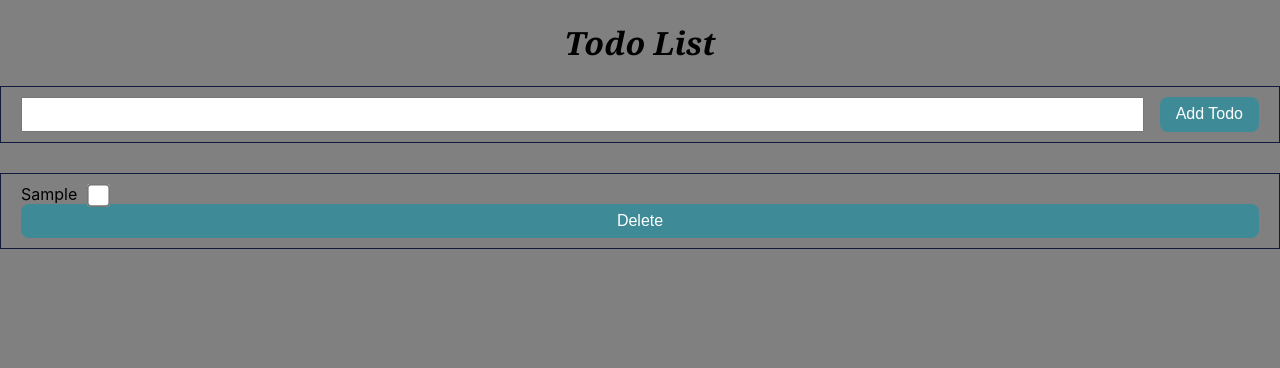
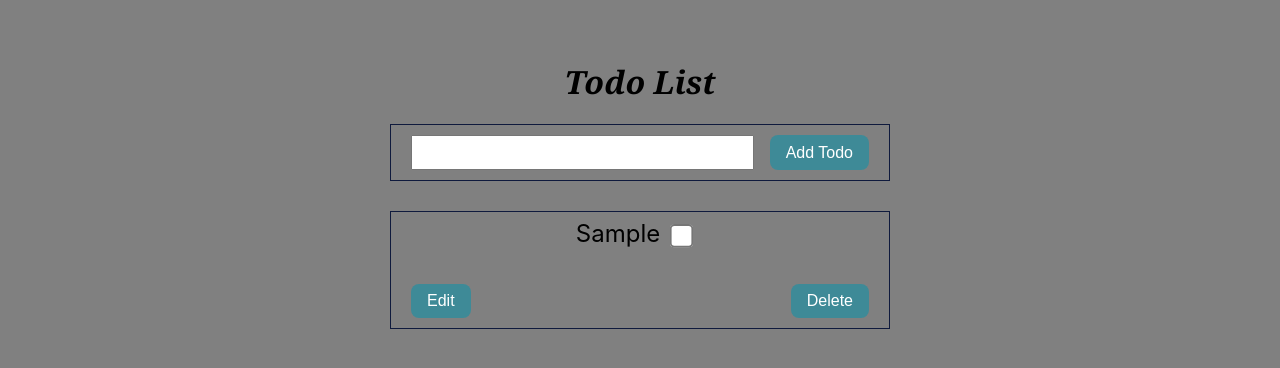
Before and after one commit to VISHALSHARMAVS/todo-react, a React (Create React App) app: page / in a window 1280 px wide. Both pictures are taken after typing "Sample" into the empty fields and a click on the button "Add Todo". Shown: the top 368 px of the page. Built offline with nearby package versions, Linux system fonts and the light colour scheme; the HTML template or start-up script is replaced by a standard one.

Commit message:
Edit a added Todo task and submit it

```diff
--- a/src/App.js
+++ b/src/App.js
@@ -2,7 +2,7 @@
 import "./App.css";
 const App = () => {
   const [todos, setTodos] = useState([]);
-
+  const [todoEditing, setTodoEditing] = useState(null);
   // Add the handlesubmit code here
   function handlesubmit(event) {
     event.preventDefault();
@@ -40,23 +40,51 @@
 
   // Add the submitEdits code here
 
+  function submitEdits(newtodo) {
+    const updatedTodos = [...todos].map((todo) => {
+      if (todo.id === newtodo.id) {
+        todo.text = document.getElementById(newtodo.id).value;
+        }
+        return todo;
+      });
+      setTodos(updatedTodos);
+      setTodoEditing(null);
+    }
+
   return (
-    <div className="App">
+    <div id="todo-list"className="App">
       <h1>Todo List</h1>
 
       <form onSubmit={handlesubmit}>
-        <input type="text" align="right" id="todoAdd" />
+        <input type="text" id="todoAdd" />
 
         <button type="submit">Add Todo</button>
       </form>
 
       {todos.map((todo) =>
         <div className="todo" key={todo.id}>
-          <div >{todo.text}
+          <div className="todo-text" >{todo.text}
           <input type="checkbox" id="completed" checked={todo.completed} onChange={() => toggleComplete(todo.id)}/>
+
+          {todo.id === todoEditing ?
+                (<input
+                  type="text"
+                  id = {todo.id}
+                  defaultValue={todo.text}
+                />) :""
+                // (<div>{todo.text}</div>)
+              }
           </div>
-
+          <div className="todo-actions">
+             {todo.id === todoEditing ?
+              (
+                <button onClick={() => submitEdits(todo)}>Submit Edits</button>
+              ) :
+              (
+                <button onClick={() => setTodoEditing(todo.id)}>Edit</button>
+              )}
           <button onClick={() => deleteTodo(todo.id)}>Delete</button>
+        </div>
         </div>
       )}
     </div>
```
